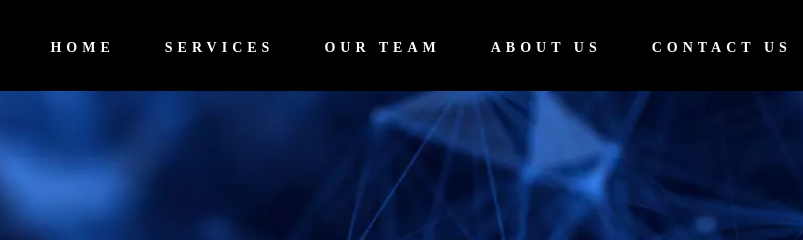
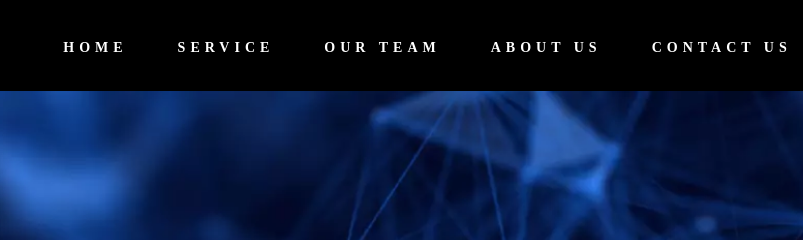
Before and after one commit to MAwais310/DL, a plain HTML site: page about.html in a window 1280 px wide. Shown: the top 240 px of the page, 422-1225 px from the left. Drawn offline with Linux system fonts and the light colour scheme.

Commit message:
updated services button

```diff
--- a/about.html
+++ b/about.html
@@ -33,7 +33,7 @@
       <div class="list">
         <ul>
           <li class="home"><a href="#">HOME</a></li>
-          <li class="sevices"><a href="#">SERVICES</a></li>
+          <li class="sevices"><a href="#">SERVICE</a></li>
           <li class="sevices"><a href="#">OUR TEAM</a></li>
           <li class="about"><a href="#">ABOUT US</a></li>
           <li class="contact"><a href="#">CONTACT US</a></li>
```
